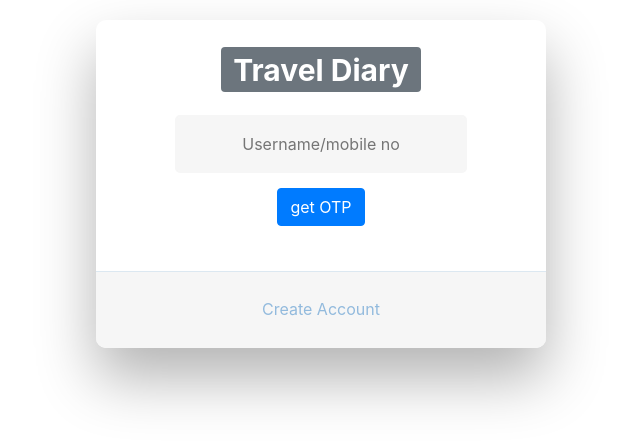
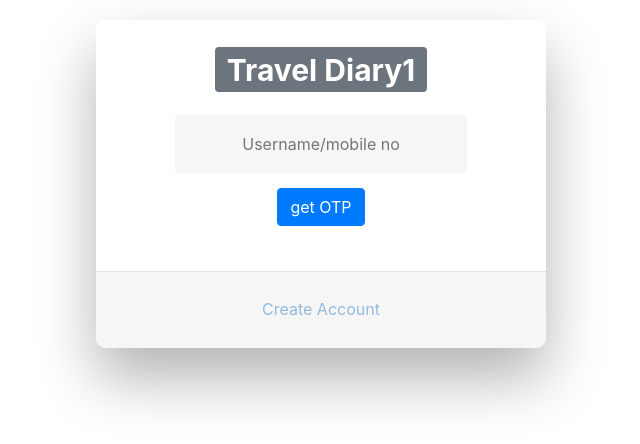
Before and after one commit to GopinathAP55/TravelDiary, an Angular app: page / in a window 1280 px wide. Shown: the top 444 px of the page, without its empty margins (319-959 px from the left). Built offline with nearby package versions, Linux system fonts and the light colour scheme.

Commit message:
test jenkin

```diff
--- a/src/app/login/login.component.html
+++ b/src/app/login/login.component.html
@@ -5,7 +5,7 @@
 
       <!-- Icon -->
       <div  style='margin-top: 5%;' class="fadeIn first">
-        <h1> <span class="badge badge-secondary">Travel Diary</span></h1>
+        <h1> <span class="badge badge-secondary">Travel Diary1</span></h1>
 
       </div>
 
```
